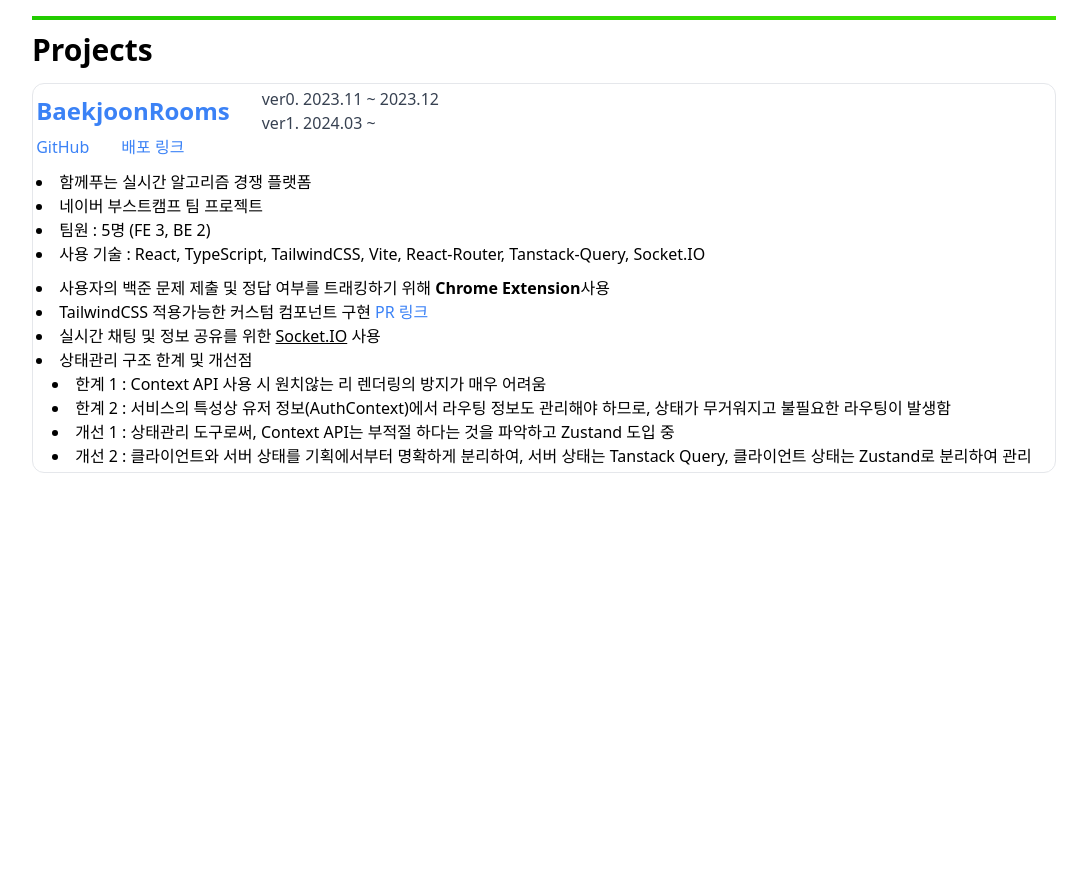
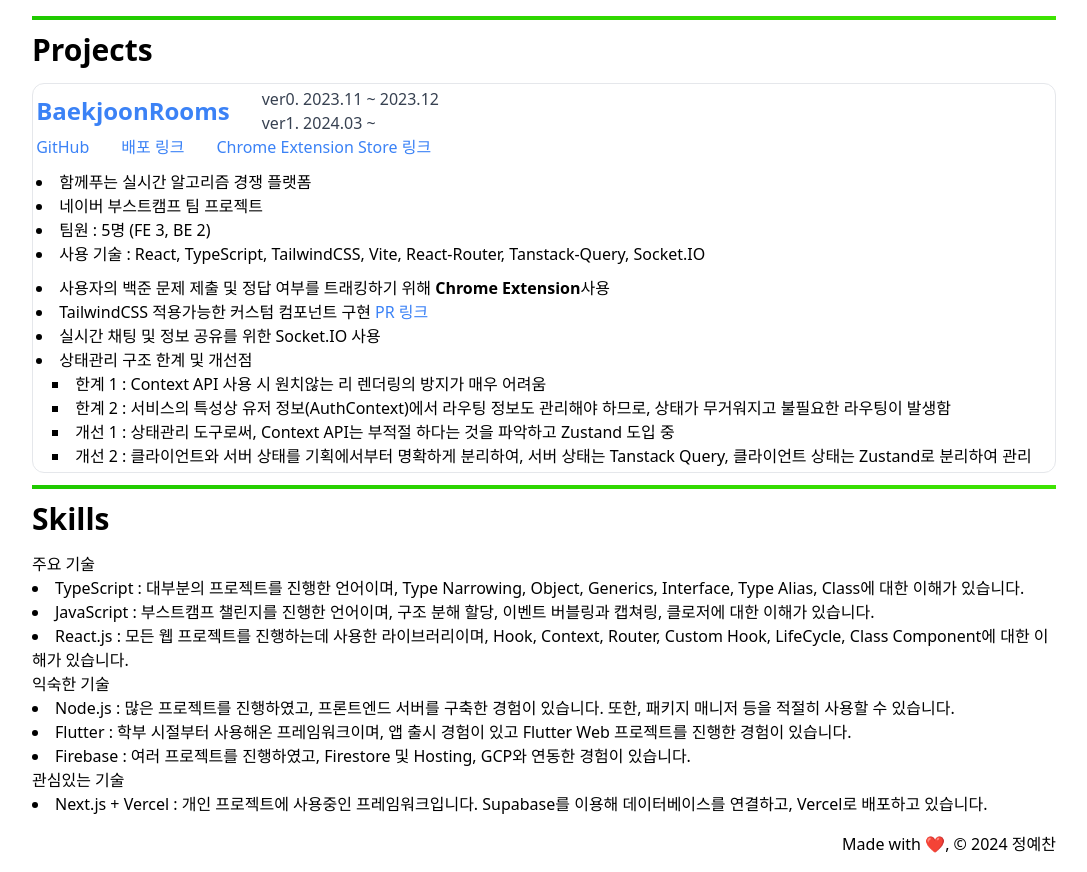
Before and after one commit to glowisn/glowisn.github.io, a Next.js app: page / in a window 1280 px wide. Shown: the part 801-1673 px from the top of the page, without its empty margins (96-1183 px from the left). Before the commit the page ends 1274 px from the top, so only its background shows below. Built offline with nearby package versions, Linux system fonts and the light colour scheme.

Commit message:
내용 추가

```diff
--- /dev/null
+++ b/src/pages/components/Footer.tsx
@@ -0,0 +1,9 @@
+export default function Footer() {
+  return (
+    <>
+      <footer>
+        <p className="text-right my-4">Made with ❤️, © 2024 정예찬</p>
+      </footer>
+    </>
+  );
+}
--- a/src/pages/components/Projects.tsx
+++ b/src/pages/components/Projects.tsx
@@ -11,10 +11,11 @@ export default function Projects() {
             ver1. 2024.03 ~
           </div>
         </div>
-        <a href="" className="mr-[2em]">
+        <a href="https://github.com/boostcampwm2023/baekjoonrooms" className="mr-[2em]">
           GitHub
         </a>
-        <a href="">배포 링크</a>
+        <a href="https://baekjoonrooms.com/intro" className="mr-[2em]">배포 링크</a>
+        <a href="https://chromewebstore.google.com/detail/baekjoonrooms/fndogmcoaeenjcihljbahpdlfinkepeh?hl=ko">Chrome Extension Store 링크</a>
         <ul className="text-base my-[0.67em]">
           <li>함께푸는 실시간 알고리즘 경쟁 플랫폼</li>
           <li>네이버 부스트캠프 팀 프로젝트</li>
@@ -34,7 +35,7 @@ export default function Projects() {
               <a href="https://github.com/boostcampwm2023/baekjoonrooms/pull/114/files">PR 링크</a>
             </li>
             <li>
-              실시간 채팅 및 정보 공유를 위한 <u>Socket.IO</u> 사용
+              실시간 채팅 및 정보 공유를 위한 Socket.IO 사용
             </li>
             <ul>
               <li>
@@ -42,12 +43,10 @@ export default function Projects() {
                 <ul className="pl-[1em]">
                   <li>한계 1 : Context API 사용 시 원치않는 리 렌더링의 방지가 매우 어려움</li>
                   <li>
-                    한계 2 : 서비스의 특성상 유저 정보(AuthContext)에서 라우팅 정보도 관리해야
-                    하므로, 상태가 무거워지고 불필요한 라우팅이 발생함
+                    한계 2 : 서비스의 특성상 유저 정보(AuthContext)에서 라우팅 정보도 관리해야 하므로, 상태가 무거워지고 불필요한 라우팅이 발생함
                   </li>
                   <li>
-                    개선 1 : 상태관리 도구로써, Context API는 부적절 하다는 것을 파악하고 Zustand
-                    도입 중
+                    개선 1 : 상태관리 도구로써, Context API는 부적절 하다는 것을 파악하고 Zustand 도입 중
                   </li>
                   <li>
                     개선 2 : 클라이언트와 서버 상태를 기획에서부터 명확하게 분리하여, 서버 상태는 Tanstack Query, 클라이언트 상태는 Zustand로 분리하여 관리
--- /dev/null
+++ b/src/pages/components/Skills.tsx
@@ -0,0 +1,43 @@
+export default function Skills() {
+  return (
+    <>
+      <h2 className="text-3xl font-bold mb-[0.5em]">Skills</h2>
+      <div>
+        <div>주요 기술</div>
+        <ul>
+          <li>
+            TypeScript : 대부분의 프로젝트를 진행한 언어이며, Type Narrowing, Object, Generics,
+            Interface, Type Alias, Class에 대한 이해가 있습니다.
+          </li>
+          <li>
+            JavaScript : 부스트캠프 챌린지를 진행한 언어이며, 구조 분해 할당, 이벤트 버블링과
+            캡쳐링, 클로저에 대한 이해가 있습니다.
+          </li>
+          <li>
+            React.js : 모든 웹 프로젝트를 진행하는데 사용한 라이브러리이며, Hook, Context, Router,
+            Custom Hook, LifeCycle, Class Component에 대한 이해가 있습니다.
+          </li>
+        </ul>
+        <div>익숙한 기술</div>
+        <ul>
+          <li>
+            Node.js : 많은 프로젝트를 진행하였고, 프론트엔드 서버를 구축한 경험이 있습니다. 또한, 패키지 매니저 등을 적절히 사용할 수 있습니다.
+          </li>
+          <li>
+            Flutter : 학부 시절부터 사용해온 프레임워크이며, 앱 출시 경험이 있고 Flutter Web
+            프로젝트를 진행한 경험이 있습니다.
+          </li>
+          <li>
+            Firebase : 여러 프로젝트를 진행하였고, Firestore 및 Hosting, GCP와 연동한 경험이 있습니다.
+          </li>
+        </ul>
+        <div>관심있는 기술</div>
+        <ul>
+          <li>
+            Next.js + Vercel : 개인 프로젝트에 사용중인 프레임워크입니다. Supabase를 이용해 데이터베이스를 연결하고, Vercel로 배포하고 있습니다.
+          </li>
+        </ul>
+      </div>
+    </>
+  );
+}
--- a/src/pages/index.tsx
+++ b/src/pages/index.tsx
@@ -2,8 +2,10 @@ import Contact from "./components/Contact";
 import Description from "./components/Description";
 import Divider from "./components/Divider";
 import Education from "./components/Education";
+import Footer from "./components/Footer";
 import Head from "./components/Head";
 import Projects from "./components/Projects";
+import Skills from "./components/Skills";
 
 export default function Home() {
   return (
@@ -18,6 +20,9 @@ export default function Home() {
         <Education />
         <Divider />
         <Projects />
+        <Divider />
+        <Skills />
+        <Footer />
       </div>
     </>
   );
--- a/src/styles/globals.css
+++ b/src/styles/globals.css
@@ -20,7 +20,12 @@ body {
 li{
   list-style-type: disc;
   list-style-position: inside;
+
+  li {
+    list-style-type: square;
+  }
 }
+
 
 a {
   cursor: pointer;
```
